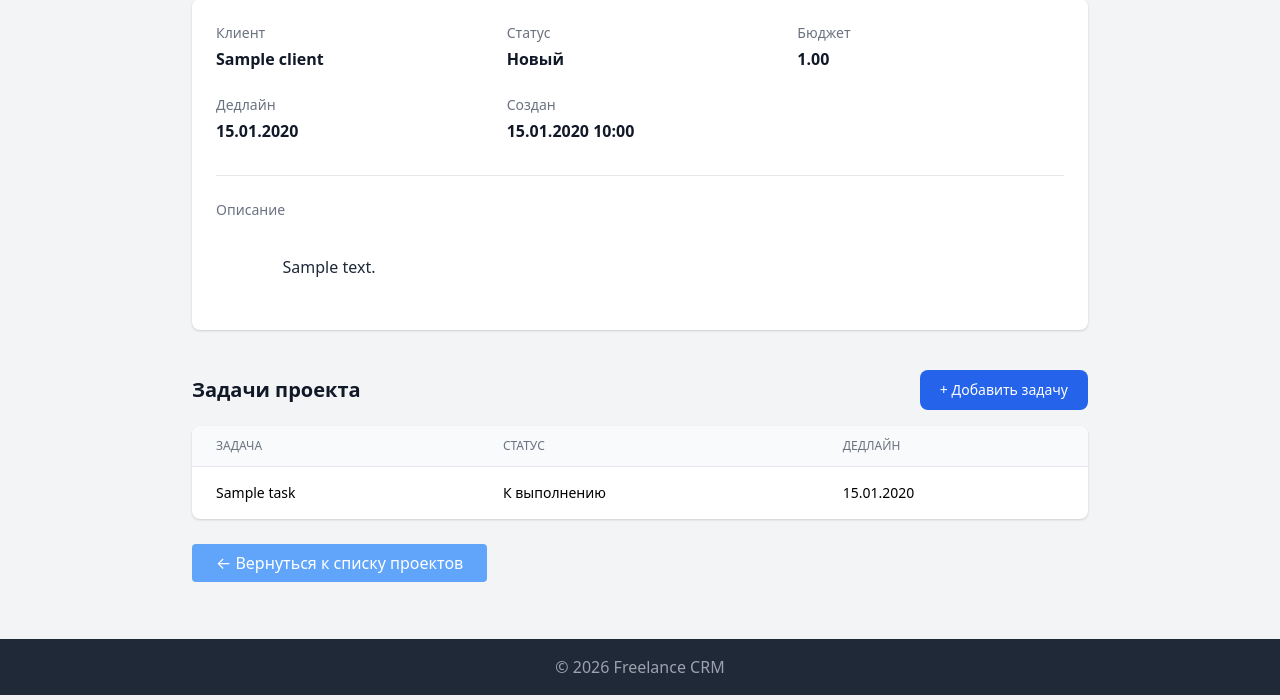
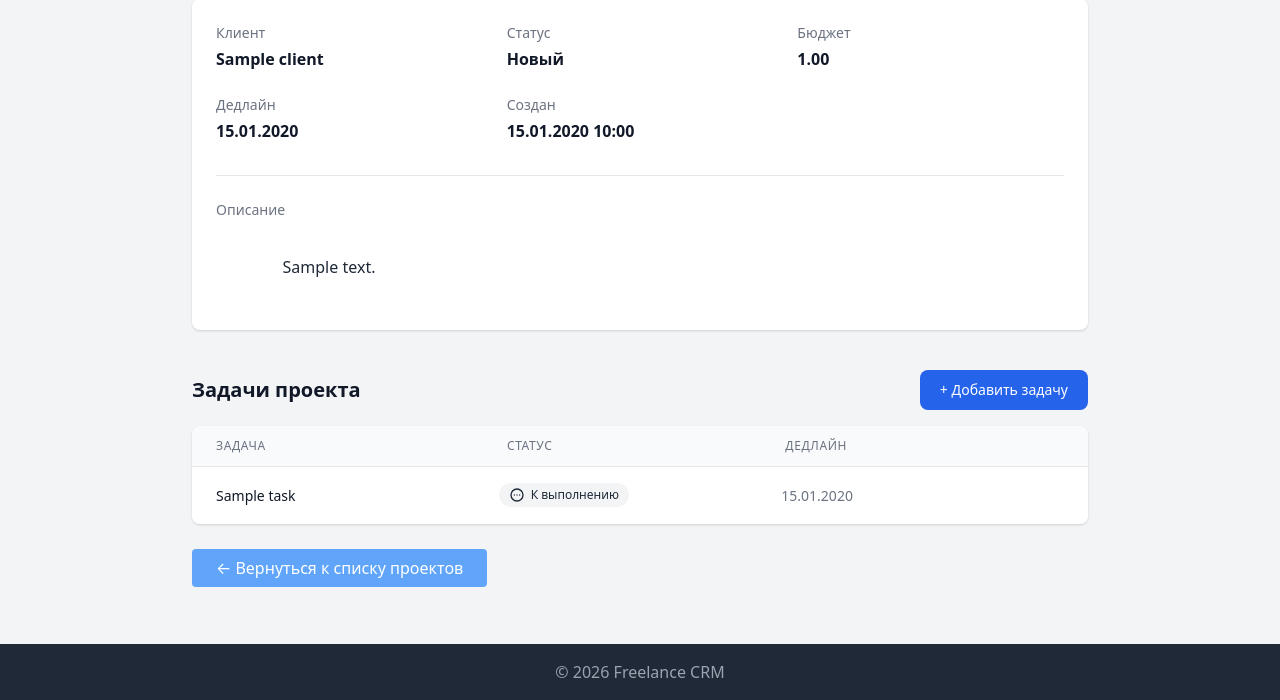
Before and after one commit to Freeze35/freelance-crm, a Django app: page /projects/1/ in a window 1280 px wide. Shown: the part 201-901 px from the top of the page. Run offline with Django 5.2, Linux system fonts and the light colour scheme; tables that the repository leaves empty hold one stand-in row (values such as "Sample post"); some libraries are stand-ins or nearby versions.

Commit message:
Added projects, creation of tasks in projects, improved visuals, start adding task discription + task updating

```diff
--- a/crm/urls.py
+++ b/crm/urls.py
@@ -1,7 +1,6 @@
 from django.contrib import admin
 from django.urls import path, include
 from .views import dashboard
-from clients.views import client_create, client_detail, client_list, client_update, client_delete
 
 urlpatterns = [
     path('admin/', admin.site.urls),
--- a/tasks/urls.py
+++ b/tasks/urls.py
@@ -1,10 +1,11 @@
 from django.urls import path
-from .views import task_create, task_update,task_detail
+from .views import task_create,task_detail,task_update,task_delete
 
 app_name = 'tasks'
 
 urlpatterns = [
     path('projects/<int:project_id>/tasks/add/', task_create, name='create'),
-    path('tasks/<int:task_id>/update/', task_update, name='update'),
+    path('tasks/<int:pk>/update/', task_update, name='update'),
     path('tasks/<int:pk>/', task_detail, name='detail'),
+    path('tasks/<int:pk>/delete/', task_delete, name='delete'),
 ]
--- a/templates/projects/detail.html
+++ b/templates/projects/detail.html
@@ -40,7 +40,7 @@
 
             <div>
                 <h3 class="text-sm font-medium text-gray-500">Дедлайн</h3>
-                <p class="mt-1 text-base font-semibold text-gray-900">{{ project.deadline|date:"d.m.Y"|default:"—" }}</p>
+                <p class="mt-1 text-base font-semibold text-gray-900">{{ project.deadline|date:"d.m.Y"|default:"—"}}</p>
             </div>
 
             <div>
@@ -59,7 +59,8 @@
     <div class="mt-10">
         <div class="flex justify-between items-center mb-4">
             <h2 class="text-xl font-bold text-gray-900">Задачи проекта</h2>
-        <a href="{% url 'tasks:create' project.pk %}" class="bg-blue-600 text-white px-5 py-2.5 rounded-lg hover:bg-blue-700 text-sm font-medium">
+            <a href="{% url 'tasks:create' project.pk %}"
+               class="bg-blue-600 text-white px-5 py-2.5 rounded-lg hover:bg-blue-700 text-sm font-medium">
                 + Добавить задачу
             </a>
         </div>
@@ -69,26 +70,83 @@
             <table class="min-w-full divide-y divide-gray-200">
                 <thead class="bg-gray-50">
                 <tr>
-                    <th class="px-6 py-3 text-left text-xs font-medium text-gray-500 uppercase">Задача</th>
-                    <th class="px-6 py-3 text-left text-xs font-medium text-gray-500 uppercase">Статус</th>
-                    <th class="px-6 py-3 text-left text-xs font-medium text-gray-500 uppercase">Дедлайн</th>
+                    <th class="px-6 py-3 text-left text-xs font-medium text-gray-500 uppercase tracking-wider">Задача
+                    </th>
+                    <th class="px-6 py-3 text-left text-xs font-medium text-gray-500 uppercase tracking-wider">Статус
+                    </th>
+                    <th class="px-6 py-3 text-left text-xs font-medium text-gray-500 uppercase tracking-wider">Дедлайн
+                    </th>
                 </tr>
                 </thead>
-            <tbody class="divide-y divide-gray-200">
+                <tbody class="bg-white divide-y divide-gray-200">
                 {% for task in project.tasks.all %}
-                <tr class="hover:bg-gray-50">
-                    <td class="px-6 py-4 text-sm font-medium">{{ task.title }}</td>
-                    <td class="px-6 py-4 text-sm">{{ task.get_status_display }}</td>
-                    <td class="px-6 py-4 text-sm">{{ task.deadline|date:"d.m.Y"|default:"—" }}</td>
+                <!-- Полностью кликабельная строка задачи → открывает редактирование -->
+                <tr class="hover:bg-indigo-50 transition-colors duration-150 cursor-pointer group">
+                    <td colspan="3" class="p-0">
+                        <a href="{% url 'tasks:update' task.pk %}" class="block h-full">
+                            <div class="grid grid-cols-3 px-6 py-4 items-center">
+                                <!-- Название задачи -->
+                                <div class="text-sm font-medium text-gray-900 group-hover:text-indigo-700">
+                                    {{ task.title }}
+                                </div>
+
+                                <!-- Статус с иконкой -->
+                                <div class="text-sm">
+                                    {% if task.status == 'todo' %}
+                                    <span class="inline-flex items-center gap-1.5 px-2.5 py-1 rounded-full text-xs font-medium bg-gray-100 text-gray-800">
+                                        <svg class="w-4 h-4" fill="none" viewBox="0 0 24 24" stroke="currentColor">
+                                            <path stroke-linecap="round" stroke-linejoin="round" stroke-width="2"
+                                                  d="M8 12h.01M12 12h.01M16 12h.01M21 12a9 9 0 11-18 0 9 9 0 0118 0z"/>
+                                        </svg>
+                                        К выполнению
+                                    </span>
+                                    {% elif task.status == 'in_progress' %}
+                                    <span class="inline-flex items-center gap-1.5 px-2.5 py-1 rounded-full text-xs font-medium bg-blue-100 text-blue-800">
+                                        <svg class="w-4 h-4" fill="none" viewBox="0 0 24 24" stroke="currentColor">
+                                            <path stroke-linecap="round" stroke-linejoin="round" stroke-width="2"
+                                                  d="M4 4v5h.582m15.356 2A8.001 8.001 0 004.582 9m0 0H9m11 11v-5h-.581m0 0a8.003 8.003 0 01-15.357-2m15.357 2H15"/>
+                                        </svg>
+                                        В работе
+                                    </span>
+                                    {% elif task.status == 'done' %}
+                                    <span class="inline-flex items-center gap-1.5 px-2.5 py-1 rounded-full text-xs font-medium bg-green-100 text-green-800">
+                                        <svg class="w-4 h-4" fill="none" viewBox="0 0 24 24" stroke="currentColor">
+                                            <path stroke-linecap="round" stroke-linejoin="round" stroke-width="2"
+                                                  d="M5 13l4 4L19 7"/>
+                                        </svg>
+                                        Завершена
+                                    </span>
+                                    {% elif task.status == 'canceled' %}
+                                    <span class="inline-flex items-center gap-1.5 px-2.5 py-1 rounded-full text-xs font-medium bg-red-100 text-red-800">
+                                        <svg class="w-4 h-4" fill="none" viewBox="0 0 24 24" stroke="currentColor">
+                                            <path stroke-linecap="round" stroke-linejoin="round" stroke-width="2"
+                                                  d="M6 18L18 6M6 6l12 12"/>
+                                        </svg>
+                                        Отменена
+                                    </span>
+                                    {% endif %}
+                                </div>
+
+                                <!-- Дедлайн -->
+                                <div class="text-sm text-gray-500">
+                                    {{ task.deadline|date:"d.m.Y"|default:"—" }}
+                                </div>
+                            </div>
+                        </a>
+                    </td>
                 </tr>
                 {% endfor %}
                 </tbody>
             </table>
         </div>
         {% else %}
-    <div class="text-center py-8 text-gray-600">
-        <p class="text-lg">Задач пока нет</p>
-        <p class="mt-2 text-sm">Добавьте первую задачу к проекту</p>
+        <div class="text-center py-12 bg-gray-50 rounded-lg border border-gray-200">
+            <svg class="mx-auto h-12 w-12 text-gray-400" fill="none" viewBox="0 0 24 24" stroke="currentColor">
+                <path stroke-linecap="round" stroke-linejoin="round" stroke-width="2"
+                      d="M9 5H7a2 2 0 00-2 2v12a2 2 0 002 2h10a2 2 0 002-2V7a2 2 0 00-2-2h-2M9 5a2 2 0 002 2h2a2 2 0 002-2M9 5a2 2 0 012-2h2a2 2 0 012 2"/>
+            </svg>
+            <p class="mt-3 text-lg font-medium text-gray-900">Задач пока нет</p>
+            <p class="mt-1 text-sm text-gray-500">Добавьте первую задачу к этому проекту</p>
         </div>
         {% endif %}
     </div>
```
Also changed, not shown: tasks/views.py (+13 -3 lines), templates/tasks/detail.html (+7 -7 lines), templates/tasks/update.html (added, +94 -0 lines), templates/projects/update.html (indentation only). Lines whose indentation alone changed are shown as unchanged.
